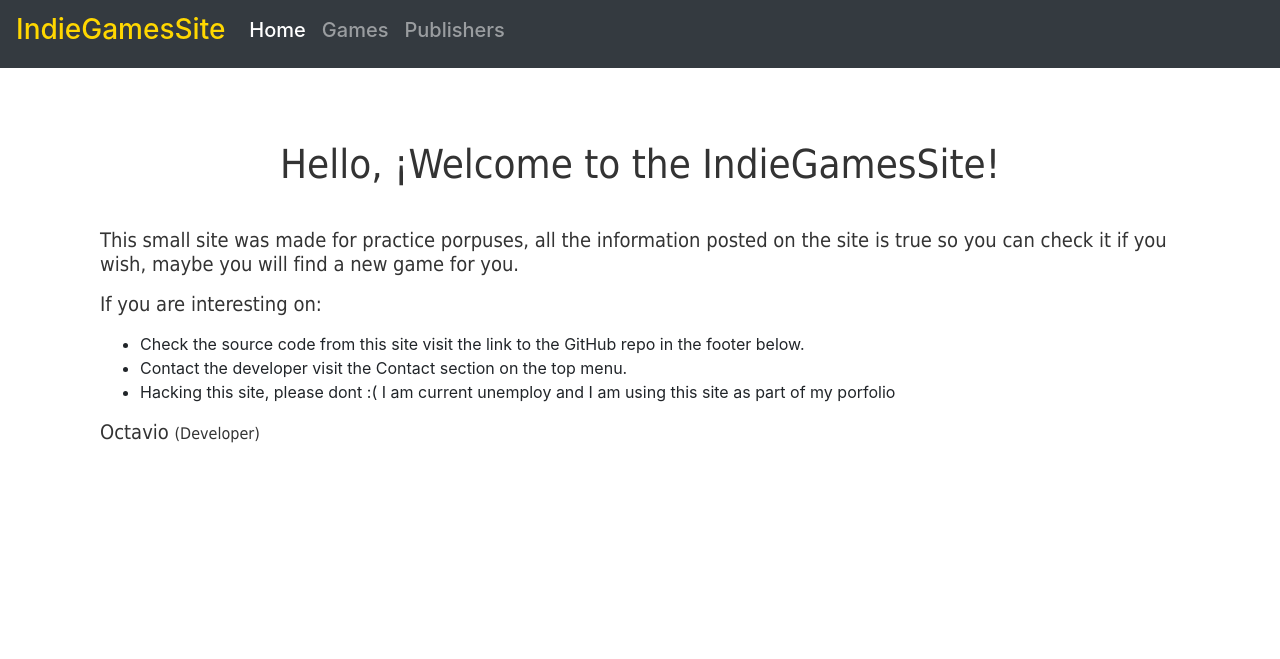
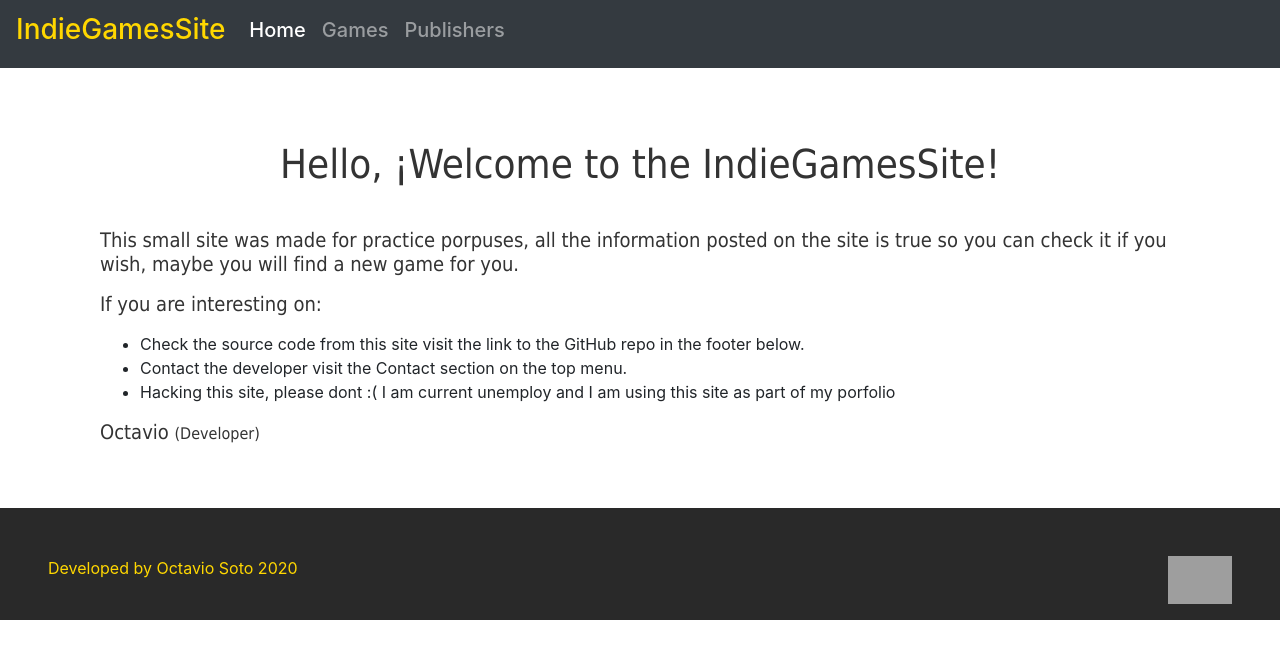
Before and after one commit to TheRealTau/My-Indie-Games-Django-Site, a Django app: page / in a window 1280 px wide. Shown: the top 659 px of the page. Run offline with Django 3.2, Linux system fonts and the light colour scheme; some libraries are stand-ins or nearby versions; grey boxes are pictures that could not be loaded.

Commit message:
Added footer with link to the Github repo

```diff
--- a/IndieGamesSite/IndieGamesSite/templates/base.html
+++ b/IndieGamesSite/IndieGamesSite/templates/base.html
@@ -51,6 +51,18 @@
 
     </div>
 
+    <div class="footer footer_style pt-5 pb-3 pl-5 pr-5 relative-botton">
+        <footer class="row row-cols-2 footer_icons">
+          <div class="col col-6">
+            Developed by Octavio Soto 2020
+          </div>
+          <div class="col text-right">
+              <a href="https://github.com/TheRealTau/My-Indie-Games-Django-Site">
+                <img src="{% static 'core/ico/github.ico' %}" alt=""></img>
+              </a>
+          </div>
+        </footer>
+    </div>
 
     <!-- Optional JavaScript -->
     <!-- jQuery first, then Popper.js, then Bootstrap JS -->
--- a/IndieGamesSite/core/templates/core/index.html
+++ b/IndieGamesSite/core/templates/core/index.html
@@ -3,12 +3,12 @@
 
 <!--CONTENT-->
 {% block content %}
-  <div class="container">
+  <div class="container pb-5">
     <div class="row pt-2 index_content">
       <div class="col-12">
         <p class="pb-5"><h1>Hello, ¡Welcome to the IndieGamesSite!</h1></p>
       </div>
-      <div class="pt-2 col-12 index_content">
+      <div class="pt-2 col-12 index_content pb-10">
         <p><h5>This small site was made for practice porpuses, all the information posted on the site is true so you can check it if you wish, maybe you will find a new game for you.</h5></p>
         <p><h5>If you are interesting on: </h5></p>
         <ul>
--- a/IndieGamesSite/static/core/style.css
+++ b/IndieGamesSite/static/core/style.css
@@ -106,4 +106,14 @@
     color: gold;
   }
 
-  .pagination_list a:hover:not(.active) {background-color: #ddd;}
+.pagination_list a:hover:not(.active) {background-color: #ddd;}
+
+.footer_style {
+    background-color: #292929;
+    color: gold;
+}
+
+.footer_icons img {
+    max-height: 64px;
+    max-width: 64px;
+}
```
